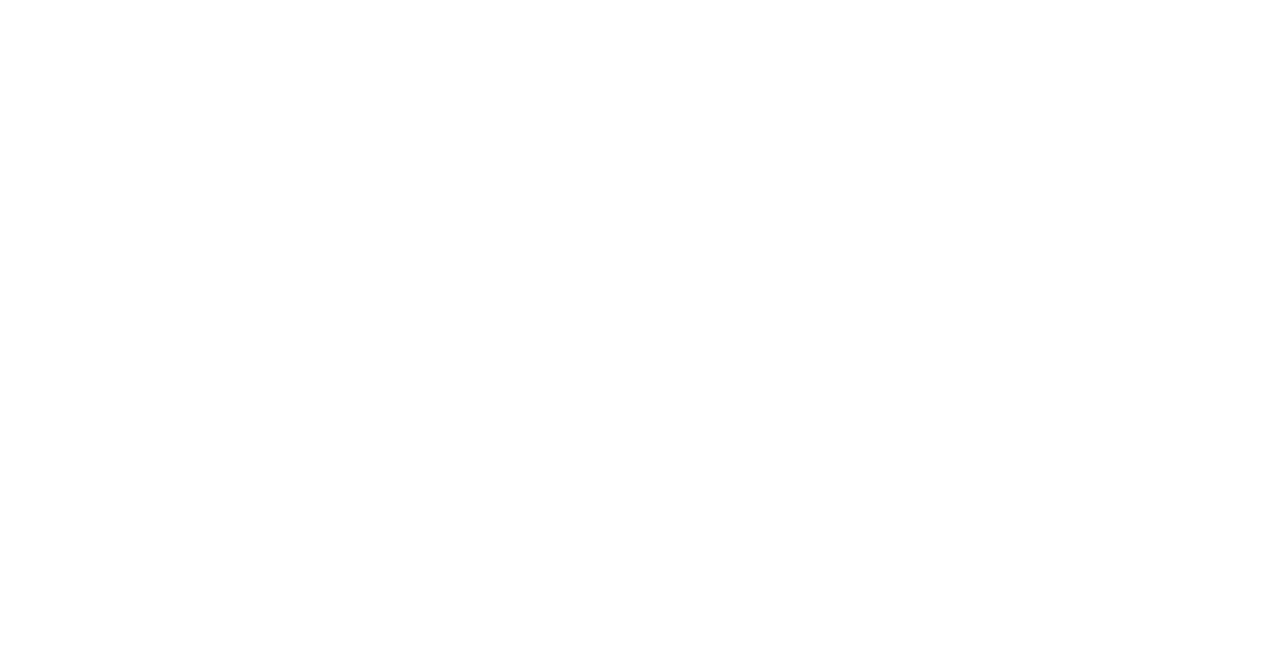
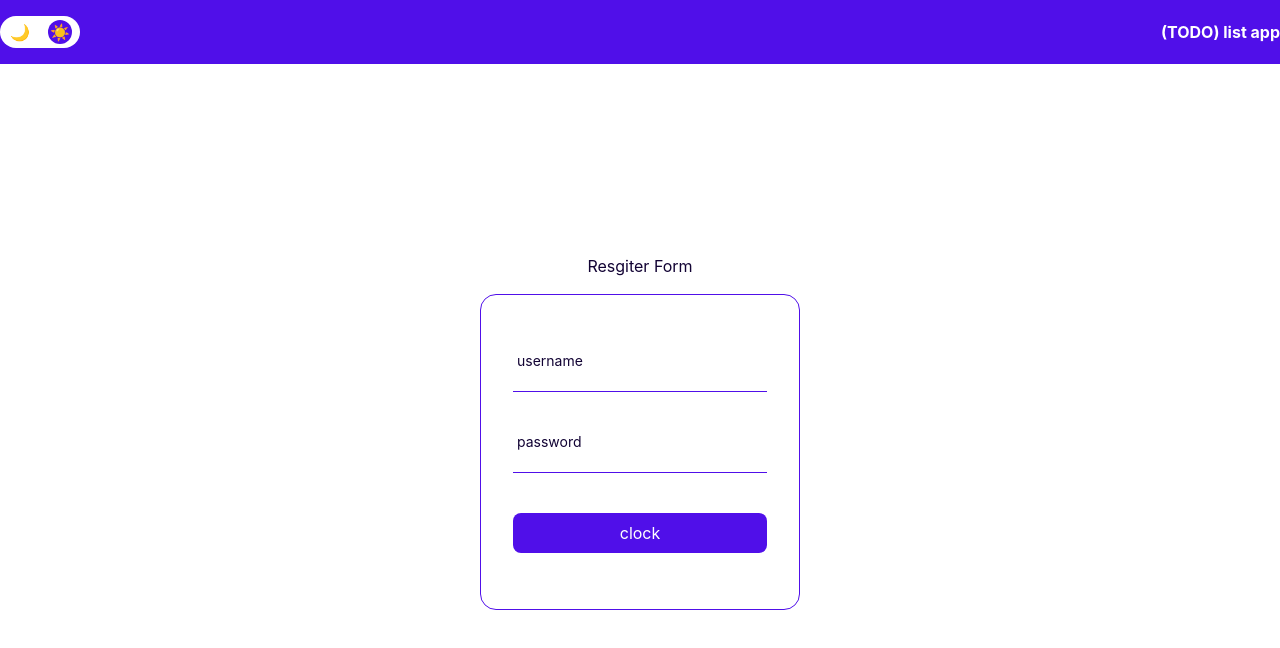
Before and after one commit to Farnaziifz/vue3-todo-list, a Vue app: page /auth/register in a window 1280 px wide. Before the commit this address had no page. Shown: the top 648 px of the page. Built offline with nearby package versions, Linux system fonts and the light colour scheme.

Commit message:
refactor auth route handler add todo route handler

```diff
--- a/src/presentation/pages/Auth/Login.vue
+++ b/src/presentation/pages/Auth/Login.vue
@@ -29,7 +29,10 @@ const onSubmitLogin = async () => {
 </script>
 <template>
   <div class="container">
-    <div class="login-container flex justify-center items-center h-full">
+    <div
+      class="login-container flex justify-center items-center h-full flex-col"
+    >
+      <h3 class="mb-4">Login Form</h3>
       <div class="login-form py-14 px-8 rounded-2xl border w-80">
         <baseInput
           @update="updateUsername"
--- a/src/presentation/pages/Auth/Register.vue
+++ b/src/presentation/pages/Auth/Register.vue
@@ -29,8 +29,11 @@ const onSubmitRegister = async () => {
 </script>
 <template>
   <div class="container">
-    <div class="login-container flex justify-center items-center h-full">
-      <div class="login-form py-14 px-8 rounded-2xl border w-80">
+    <div
+      class="register-container flex justify-center items-center h-full flex-col"
+    >
+      <h3 class="mb-4">Resgiter Form</h3>
+      <div class="register-form py-14 px-8 rounded-2xl border w-80">
         <baseInput
           @update="updateUsername"
           label="username"
@@ -49,11 +52,11 @@ const onSubmitRegister = async () => {
   </div>
 </template>
 <style scoped>
-.login-container {
+.register-container {
   height: calc(100vh - 64px);
 }
 
-.login-form {
+.register-form {
   border-color: var(--primary-color);
 }
 </style>
--- /dev/null
+++ b/src/presentation/pages/Todo/List.vue
@@ -0,0 +1,3 @@
+<template>
+  <p>salam</p>
+</template>
--- a/src/resources/router/authRoute.ts
+++ b/src/resources/router/authRoute.ts
@@ -1,14 +1,12 @@
 const Login = () => import('/src/presentation/pages/Auth/Login.vue')
 const Register = () => import('/src/presentation/pages/Auth/Register.vue')
 
-export const loginRouter = {
-  path: 'login',
-  name: 'login',
-  component: Login,
+export const authRouter = {
+  path: 'auth',
+  name: 'auth',
+  redirect: 'auth/login',
+  children: [
+    { path: 'login', name: 'login', component: Login },
+    { path: 'register', name: 'register', component: Register },
+  ],
 }
-
-export const registerRouter = {
-  path: 'register',
-  name: 'register',
-  component: Register,
-}
--- a/src/resources/router/router.config.ts
+++ b/src/resources/router/router.config.ts
@@ -1,6 +1,6 @@
 import { createWebHistory, RouterOptions } from 'vue-router'
-import { loginRouter, registerRouter } from './authRoute'
-
+import { authRouter } from './authRoute'
+import { todoRouter } from './todoRouter'
 const Main = () => import('../../presentation/pages/Main.vue')
 
 const config: RouterOptions = {
@@ -10,7 +10,7 @@ const config: RouterOptions = {
       name: 'Main',
       component: Main,
       redirect: '/login',
-      children: [loginRouter, registerRouter],
+      children: [authRouter, todoRouter],
     },
   ],
   history: createWebHistory(import.meta.env.BASE_URL),
--- /dev/null
+++ b/src/resources/router/todoRouter.ts
@@ -0,0 +1,8 @@
+const TodoList = import('../../presentation/pages/Todo/List.vue')
+
+export const todoRouter = {
+  path: 'todo',
+  name: 'todo',
+  redirect: 'todo/list',
+  children: [{ path: 'list', name: 'todo-list', component: TodoList }],
+}
```
